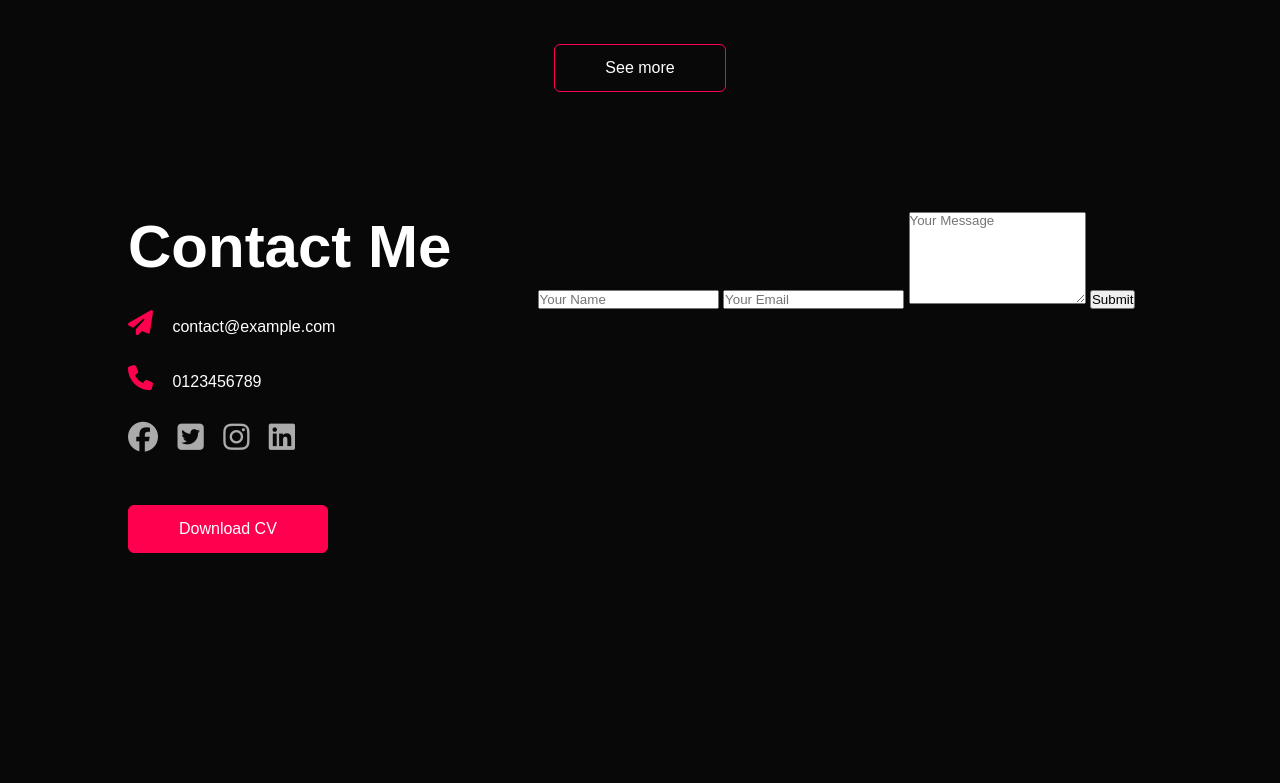
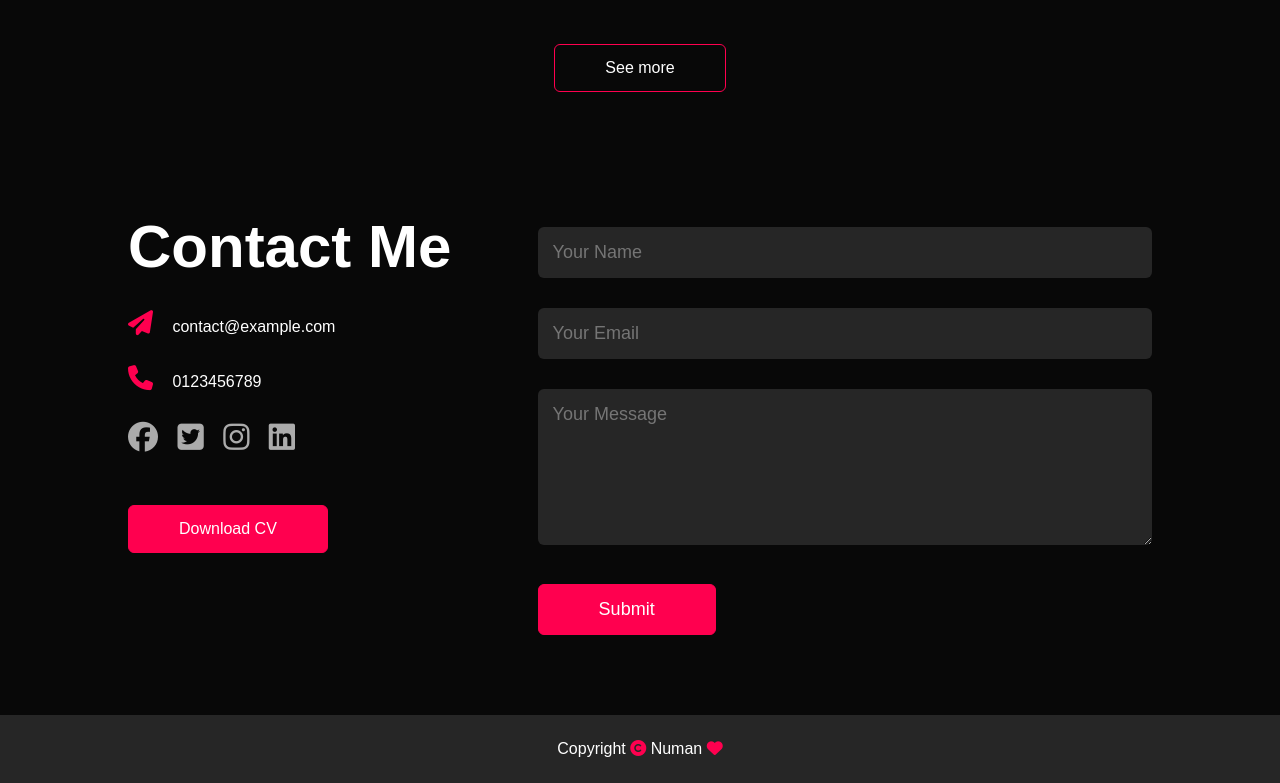
Before and after one commit to MdNumanHussain/NumanMahim.github.io, a plain HTML site: page index.html in a window 1280 px wide. Shown: the part 2461-3244 px from the top of the page. Before the commit the page ends 3074 px from the top, so only its background shows below. Drawn offline with Linux system fonts and the light colour scheme.

Commit message:
Copy right section added

```diff
--- a/index.css
+++ b/index.css
@@ -286,3 +286,36 @@ transform: scale(1.1);
     display: inline-block;
     background: #ff004f;
 }
+.contact-right form {
+    width: 100%;
+}
+
+form input, form textarea {
+    width: 100%;
+    border: 0;
+    outline: none;
+    background: #262626;
+    padding: 15px;
+    margin: 15px 0;
+    color: #fff;
+    font-size: 18px;
+    border-radius: 6px;
+}
+form .btn2 {
+    padding: 14px 60px;
+    font-size: 18px;
+    margin-top: 20px;
+    cursor: pointer;
+}
+.copyright{
+    width: 100%;
+    text-align: center;
+    padding: 25px 0;
+    background: #262626;
+    font-weight: 300;
+    margin-top: 20px;
+}
+
+.copyright i{
+    color: #ff004f;
+}
--- a/index.html
+++ b/index.html
@@ -155,10 +155,13 @@
                     <input type="text" name="Name" placeholder="Your Name" required>
                     <input type="email" name="email" placeholder="Your Email" required>
                     <textarea name="Message" rows="6" placeholder="Your Message"></textarea>
-                    <button type="submit">Submit</button>
+                    <button type="submit" class="btn btn2">Submit</button>
                 </form>
             </div>
         </div>
+    </div>
+    <div class="copyright">
+        <p>Copyright <i class="fa-solid fa-copyright"></i> Numan <i class="fa-solid fa-heart"></i></p>
     </div>
 </div>
 
```
